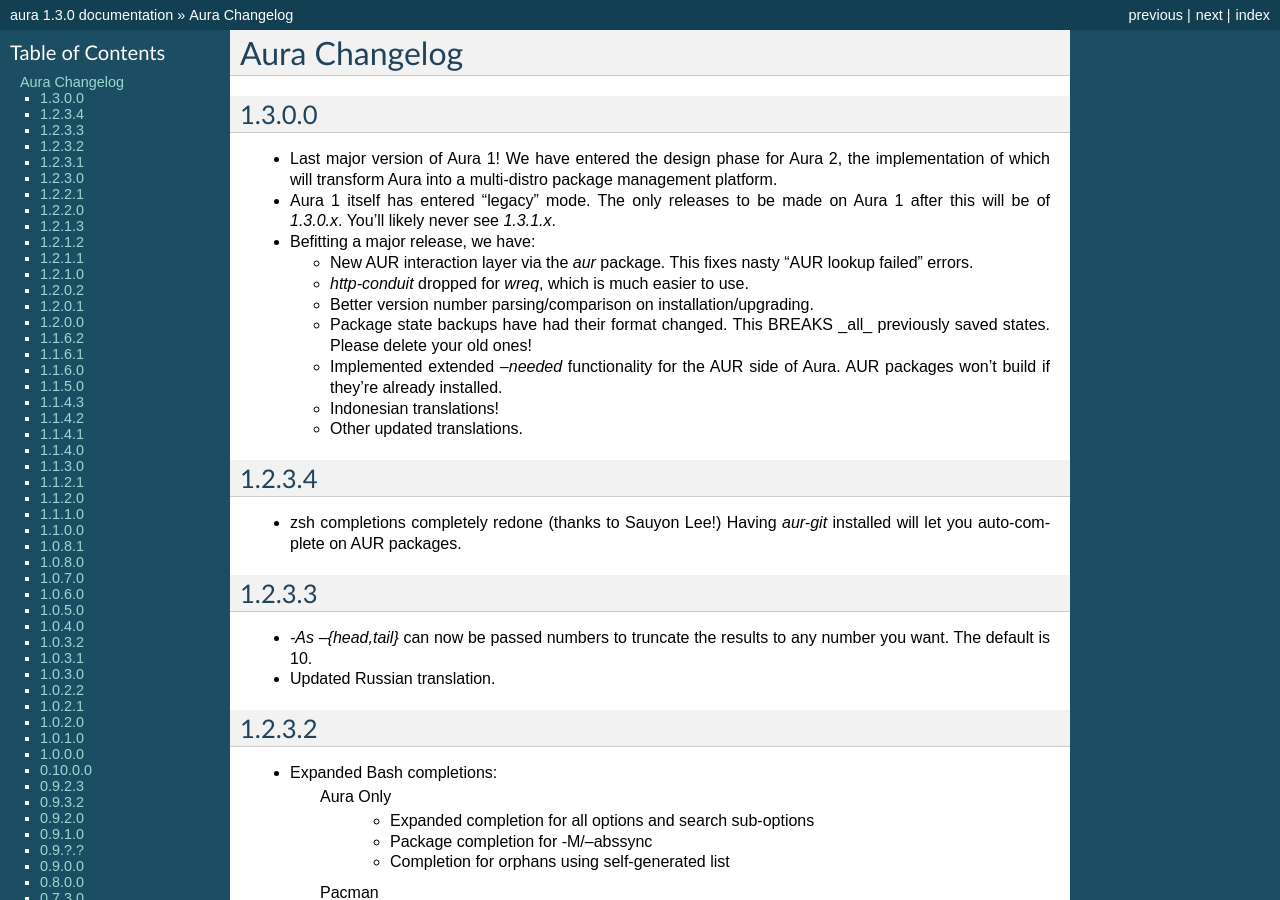
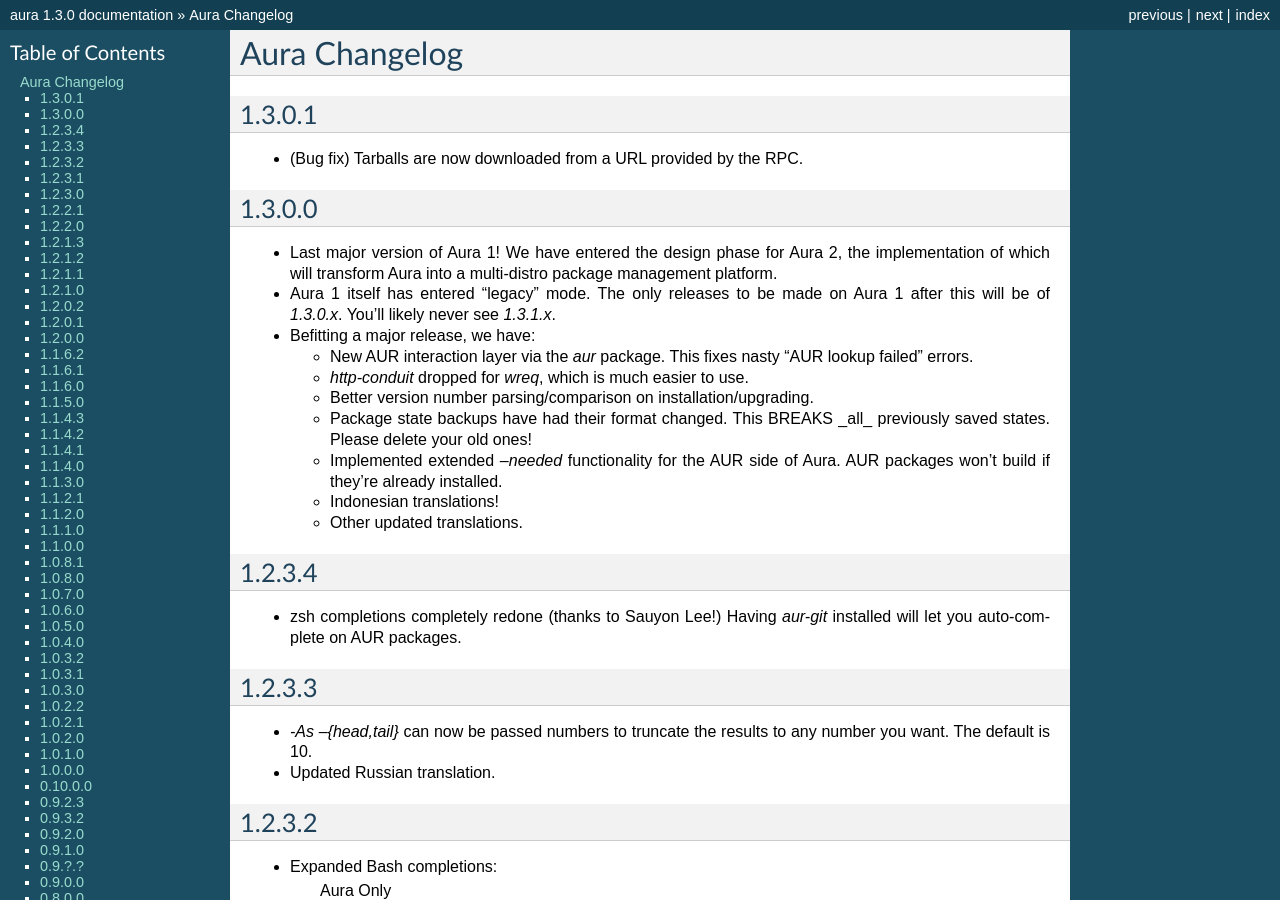
Before and after one commit to fosskers/aura, a Sphinx documentation site: the page built from doc/source/changelog.rst, in a window 1280 px wide and 900 px high. Built offline with Sphinx 7.4.7, drawn with Linux system fonts in a browser that asks for light colours.

Commit message:
Version bump -> 1.3.0.1

```diff
--- a/doc/source/changelog.rst
+++ b/doc/source/changelog.rst
@@ -1,5 +1,9 @@
 Aura Changelog
 ==============
+1.3.0.1
+-------
+- (Bug fix) Tarballs are now downloaded from a URL provided by the RPC.
+
 1.3.0.0
 -------
 - Last major version of Aura 1! We have entered the design phase for Aura 2,
```
Also changed, not shown: 3 other files.
